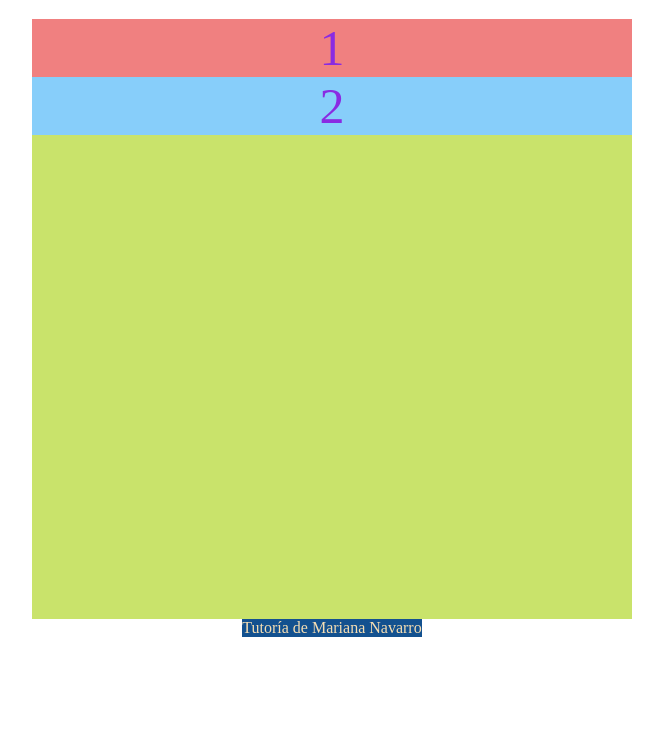
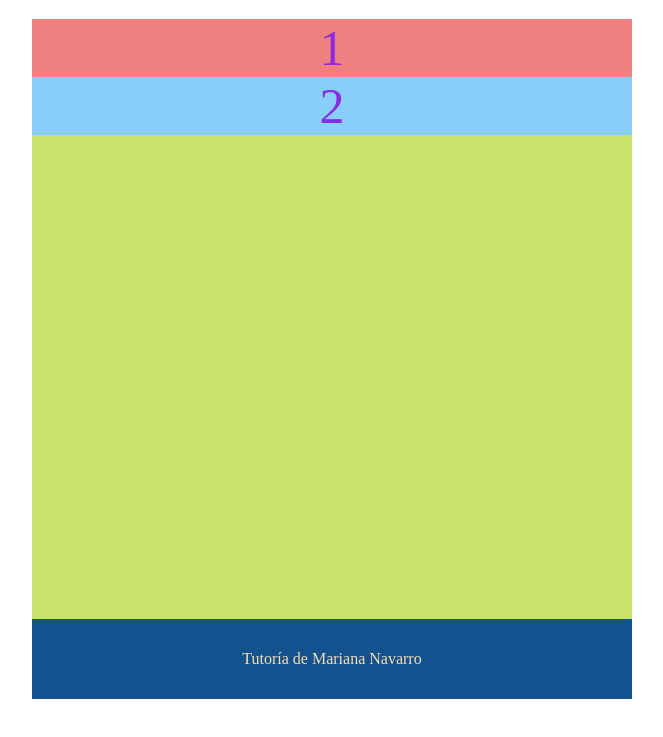
Before and after one commit to maronare10/css-flexbox, a plain HTML site: page 15.-alignItemsStrech(horizontal)/index14.html in a window 1280 px wide. Shown: the part 61-798 px from the top of the page, without its empty margins (308-971 px from the left). Drawn offline with Linux system fonts and the light colour scheme.

Commit message:
corrigiendo comentario

```diff
--- a/15.-alignItemsStrech(horizontal)/style14.css
+++ b/15.-alignItemsStrech(horizontal)/style14.css
@@ -28,8 +28,8 @@ h1 {
   background-color:lightskyblue;
   color: blueviolet;
   font-size: 50px;
-  /* width: 200px;
-  height: 200px; */
+  /* width: 200px;*/ /* Es necesario que le quite al menos el ancho para que pueda funcionar la propiedad strech en el sentido vertical */
+  /*height: 200px; */
   display: flex;
   justify-content: center;
   align-items: center;
@@ -42,8 +42,8 @@ h1 {
 footer {
 background-color: rgba(19, 81, 143);
 color: wheat;
-/* width: 600px; */ /* Es necesario que le quite al menos el ancho para que pueda funcionar la propiedad strech en el sentido vertical */
-/* height: 80px; */
+width: 600px;
+height: 80px;
 display: flex; /*Creando un contexto para flexbox*/
 justify-content: center; /*con esta propiedad centro el elemento de acuerdo al main axis (eje principal) que es horizontal*/
 align-items: center; /*con esta propiedad centro el elemento de acuerdo al cross axis (eje secundario) que es vertical*/
```
